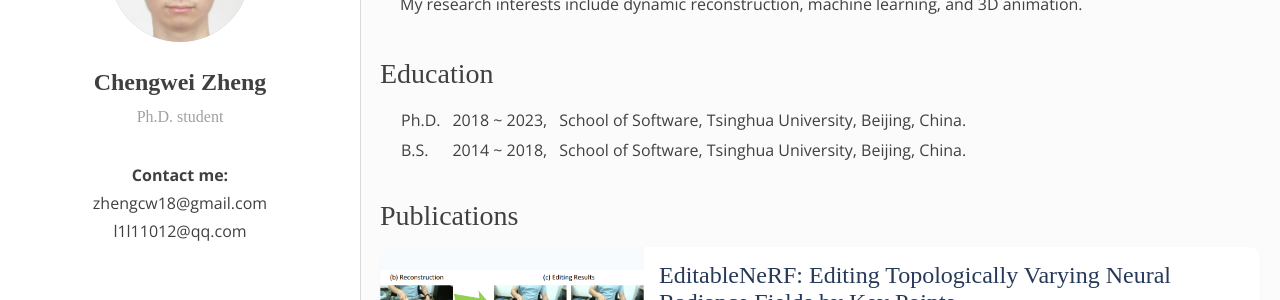
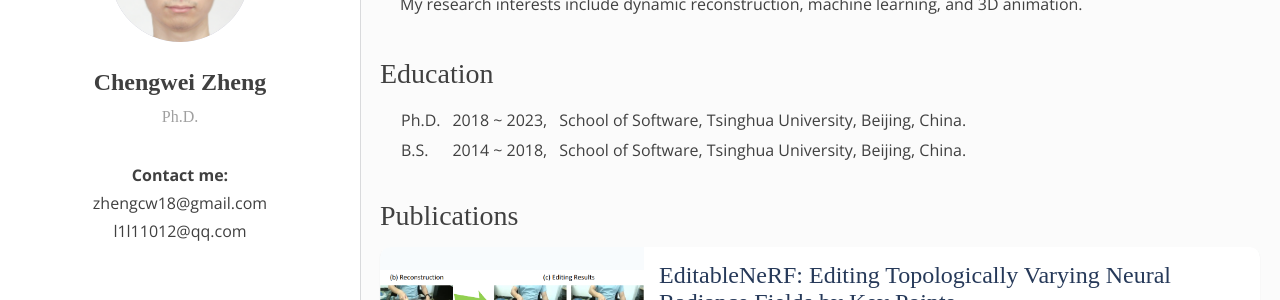
Before and after one commit to chengwei-zheng/chengwei-zheng.github.io, a Jekyll site: the page built from index.html, in a window 1280 px wide. Shown: the part 148-448 px from the top of the page. Built offline with Jekyll 4.4.1, drawn with Linux system fonts in a browser that asks for light colours; some web fonts are replaced; the list of posts is cut into pages by our own code.

Commit message:
update 2307

```diff
--- a/_config.yml
+++ b/_config.yml
@@ -6,7 +6,7 @@ url: "https://chengwei-zheng.github.io/" # the base hostname & protocol for your
 # Author
 author-name:    Chengwei Zheng
 author-image:   chengwei.png
-author-job:     Ph.D. student
+author-job:     Ph.D.
 author-email:   # Add your email for contant form.
 # author-twitter: artemsheludko_ # Add your twitter account
 about-author:
```
